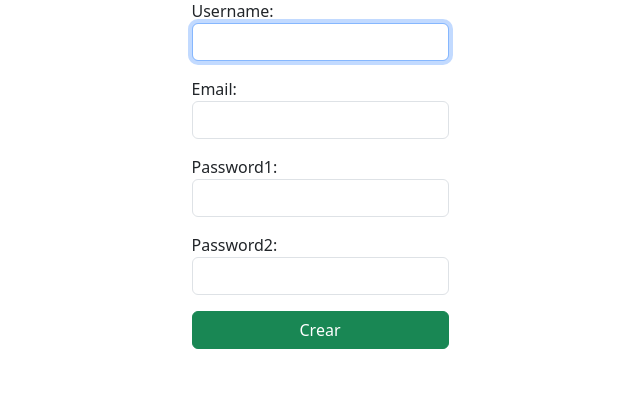
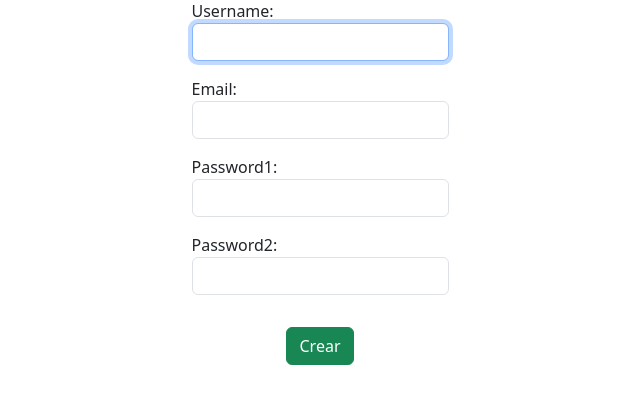
Before and after one commit to matias-user/inventory-management, a Django app: page /register/ in a window 1280 px wide. Shown: the part 81-492 px from the top of the page, without its empty margins (320-960 px from the left). Run offline with Django 5.2, Linux system fonts and the light colour scheme; some libraries are stand-ins or nearby versions.

Commit message:
Se modifica el css del template registro, además se agrega redirección a la página home

```diff
--- a/inventory/templates/inventory/createProduct.html
+++ b/inventory/templates/inventory/createProduct.html
@@ -1,7 +1,7 @@
 {% extends 'inventory/base.html' %}
 {% load static %}
 {% block head %}
-<link rel="stylesheet" href="{% static 'css/createProduct.css' %}">
+<link rel="stylesheet" href="{% static 'css/inventory/createProduct.css' %}">
 {% endblock %}
 {% block content %}
   <div class="col-8">
--- a/inventory/templates/inventory/nav.html
+++ b/inventory/templates/inventory/nav.html
@@ -8,7 +8,7 @@
           <a class="nav-link active" aria-current="page" href="{% url 'inventory:home' %}">Inicio</a>
         </li>
         <li class="nav-item">
-          <a class="nav-link" aria-disabled="true">Inicio sesión</a>
+          <a class="nav-link" aria-disabled="true" href="{% url 'inventory:login' %}" >Inicio sesión</a>
         </li>
         <li class="nav-item">
           <a class="nav-link" href="{% url 'inventory:register' %}" aria-disabled="true">Registro</a>
--- a/inventory/templates/registration/register.html
+++ b/inventory/templates/registration/register.html
@@ -1,13 +1,14 @@
 {% extends 'inventory/base.html' %}
+{% load static %}
+{% block content %}
+<link rel="stylesheet" href="{% static 'css/registration/register.css' %}">
 
-{% block content %}
-
-<section class="d-flex justify-content-center mt-4" >
-    <form method="post"  >
+<section class="mt-4" >
+    <form method="post" class="d-flex flex-column align-items-center"  >
         {% csrf_token %}
         {{ form.as_p }}
         <div class="d-grid">
-            <button class="btn btn-success d-block" type="submit" >Crear</button>
+            <button class="btn btn-success mt-3" type="submit" >Crear</button>
 
         </div>
     </form>
--- a/inventory/urls.py
+++ b/inventory/urls.py
@@ -1,5 +1,5 @@
 from django.urls import path, include
-# from django.contrib.auth import views as auth_views
+from django.contrib.auth import views as auth_views
 from . import views
 
 
@@ -13,5 +13,6 @@ urlpatterns = [
     path('delete/<str:product_id>/', views.deleteProduct, name='delete'),
     path('edit/<str:product_id>/', views.editProduct, name='edit' ),
     path('register/', views.register, name='register' ),
-    path('accounts/', include('django.contrib.auth.urls'))
+    path('accounts/', include('django.contrib.auth.urls')),
+    path('accounts/login/', auth_views.LoginView.as_view(), name='login' )
 ]
--- a/static/css/createProduct.css
+++ /dev/null
@@ -1,6 +0,0 @@
-form>div{
-    margin-top: 1.2rem;
-}
-form>div>input[type=number]{
-    width: 40%;
-}
```
